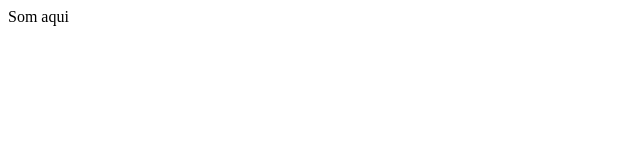
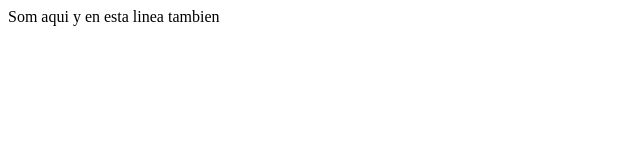
Before and after one commit to jomogo02/intermodular, a website: page index.html in a window 1280 px wide. Shown: the whole page, without its empty margins (0-640 px from the left). Drawn offline with Linux system fonts and the light colour scheme.

Commit message:
tercer commit

```diff
--- a/index.html
+++ b/index.html
@@ -7,5 +7,6 @@
     </head>
     <body>
         Som aqui
+        y en esta linea tambien
     </body>
 </html>
```
